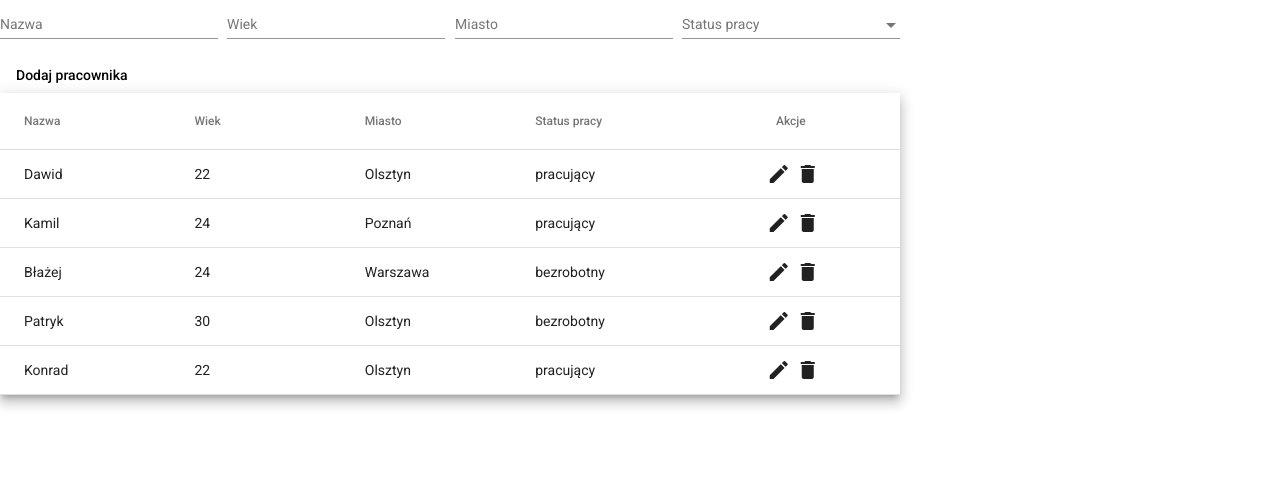
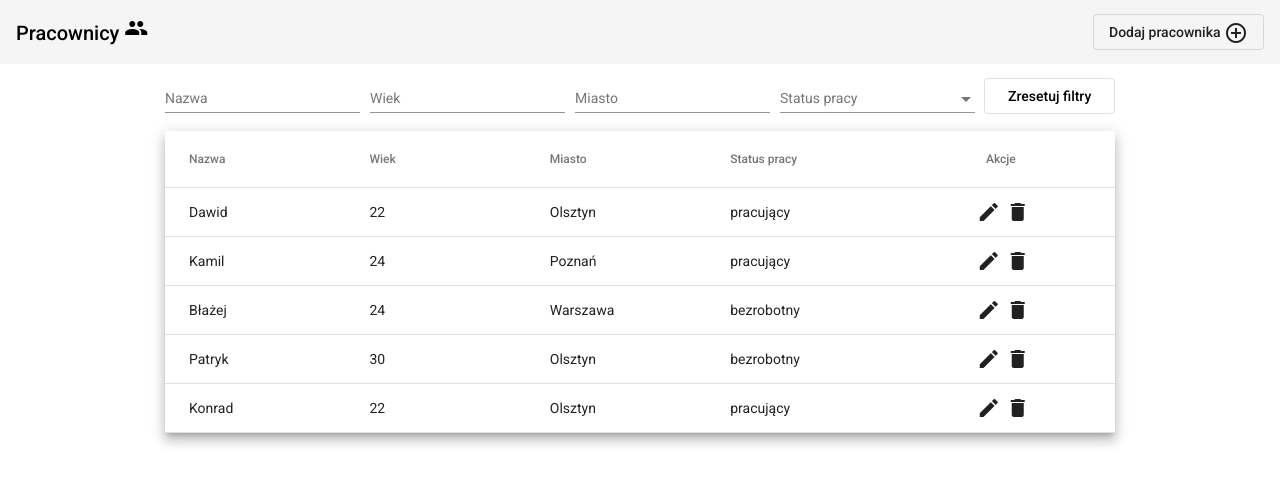
Before and after one commit to mateciszewski/workers_internship, an Angular app: page / in a window 1280 px wide. Shown: the top 484 px of the page. Built offline with nearby package versions, Linux system fonts and the light colour scheme; data requests are answered from the project's data file.

Commit message:
UI improvements, minor fixes

```diff
--- a/src/app/modules/workers/components/workers-filters/workers-filters.component.html
+++ b/src/app/modules/workers/components/workers-filters/workers-filters.component.html
@@ -22,4 +22,6 @@
         <mat-option value="false">bezrobotny</mat-option>
     </mat-select>
   </mat-form-field>
+
+  <button mat-stroked-button class="reset-filters-button" (click)="resetFilters()" fxFlex="auto" fxFlexOffset="1">Zresetuj filtry</button>
 </form>
--- /dev/null
+++ b/src/app/modules/workers/components/workers-filters/workers-filters.component.scss
@@ -0,0 +1,3 @@
+.reset-filters-button {
+    margin-top: -13px;
+}
--- a/src/app/modules/workers/components/workers-filters/workers-filters.component.ts
+++ b/src/app/modules/workers/components/workers-filters/workers-filters.component.ts
@@ -8,6 +8,7 @@ import { Subscription } from 'rxjs';
 @Component({
   selector: 'app-workers-filters',
   templateUrl: './workers-filters.component.html',
+  styleUrls: ['./workers-filters.component.scss'],
   changeDetection: ChangeDetectionStrategy.OnPush
 })
 export class WorkersFiltersComponent implements OnInit, OnDestroy {
@@ -20,17 +21,24 @@ export class WorkersFiltersComponent implements OnInit, OnDestroy {
   public ngOnInit(): void {
     this.form = new FormGroup({
       name: new FormControl(this.state.name),
-      age: new FormControl(this.state.age, [Validators.min(15), Validators.max(200)]),
+      age: new FormControl(this.state.age, [Validators.pattern('^[0-9]+$'), Validators.min(15), Validators.max(200)]),
       city: new FormControl(this.state.city),
-      isWorking: new FormControl(this.state.isWorking)
+      isWorking: new FormControl(["true", "false"].includes(String(this.state.isWorking)) ? String(this.state.isWorking) : null)
     });
 
     this.subscriptionFormValueChanges = this.form.valueChanges.subscribe(value => {
-      this.changed.emit(value);
+      const newValue = Object.keys(value).reduce((acc, key) => {
+        return {...acc, [key]: value[key] !== "" ? value[key] : null}
+      }, {});
+      this.changed.emit(newValue);
     });
   }
 
   public ngOnDestroy(): void {
     this.subscriptionFormValueChanges.unsubscribe();
   }
+
+  public resetFilters(): void {
+    this.form.reset();
+  }
 }
--- a/src/app/modules/workers/pages/workers-page/workers-page.component.html
+++ b/src/app/modules/workers/pages/workers-page/workers-page.component.html
@@ -1,5 +1,12 @@
+<mat-toolbar>
+  <a class="toolbar-logo" routerLink="/">
+    <span>Pracownicy <mat-icon>people</mat-icon></span>
+  </a>
+  <span class="spacer"></span>
+  <button mat-stroked-button (click)="openDialog()">Dodaj pracownika <mat-icon>add_circle_outline</mat-icon></button>
+</mat-toolbar>
+
 <div class="workers-page">
   <app-workers-filters [state]="filters$ | async" (changed)="onFiltersChanged($event)"></app-workers-filters>
-  <button mat-button (click)="openDialog()">Dodaj pracownika</button>
   <app-workers-list [workers]="list$ | async"></app-workers-list>
 </div>
--- a/src/app/modules/workers/pages/workers-page/workers-page.component.scss
+++ b/src/app/modules/workers/pages/workers-page/workers-page.component.scss
@@ -1,3 +1,13 @@
+.toolbar-logo {
+    color: black;
+    text-decoration: none;
+}
+
+.spacer {
+    flex: 1 1 auto;
+}
+
 .workers-page {
-    width: 900px;
+    width: 950px;
+    margin: 10px auto;
 }
--- a/src/app/modules/workers/workers.module.ts
+++ b/src/app/modules/workers/workers.module.ts
@@ -15,6 +15,7 @@ import { MatSelectModule } from '@angular/material/select';
 import { WorkerAddEditDialogComponent } from './components/worker-add-edit-dialog/worker-add-edit-dialog.component';
 import { MatIconModule } from '@angular/material/icon';
 import { MatTooltipModule } from '@angular/material/tooltip';
+import { MatToolbarModule } from '@angular/material/toolbar';
 
 @NgModule({
   declarations: [
@@ -37,6 +38,7 @@ import { MatTooltipModule } from '@angular/material/tooltip';
     MatDialogModule,
     MatIconModule,
     MatTooltipModule,
+    MatToolbarModule,
   ]
 })
 export class WorkersModule { }
```
Also changed, not shown: src/app/modules/workers/pages/workers-page/workers-page.component.ts (line endings or trailing spaces).
